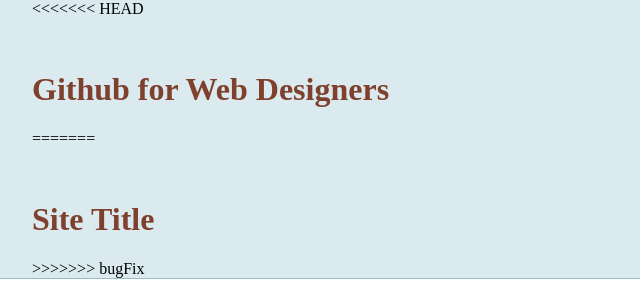
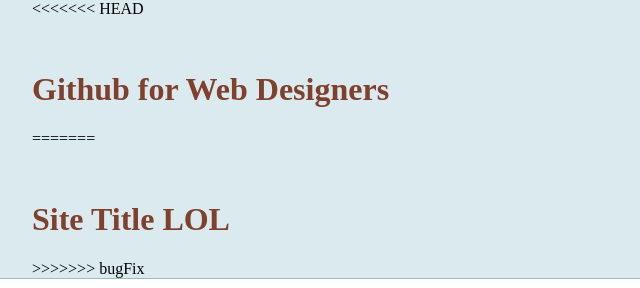
Before and after one commit to kr4ckhe4d/git-basics, a plain HTML site: page index.html in a window 1280 px wide. Shown: the top 288 px of the page, 0-640 px from the left. Drawn offline with nearby package versions, Linux system fonts and the light colour scheme.

Commit message:
Changed topic

```diff
--- a/index.html
+++ b/index.html
@@ -17,7 +17,7 @@
 <<<<<<< HEAD
 	<h1><span aria-hidden="true" data-icon="&#xE087;" class="github-icon"></span>Github for Web Designers</h1>
 =======
-	<h1>Site Title</h1>
+	<h1>Site Title LOL</h1>
 >>>>>>> bugFix
     </header>
     <nav id="pageNav">
```
